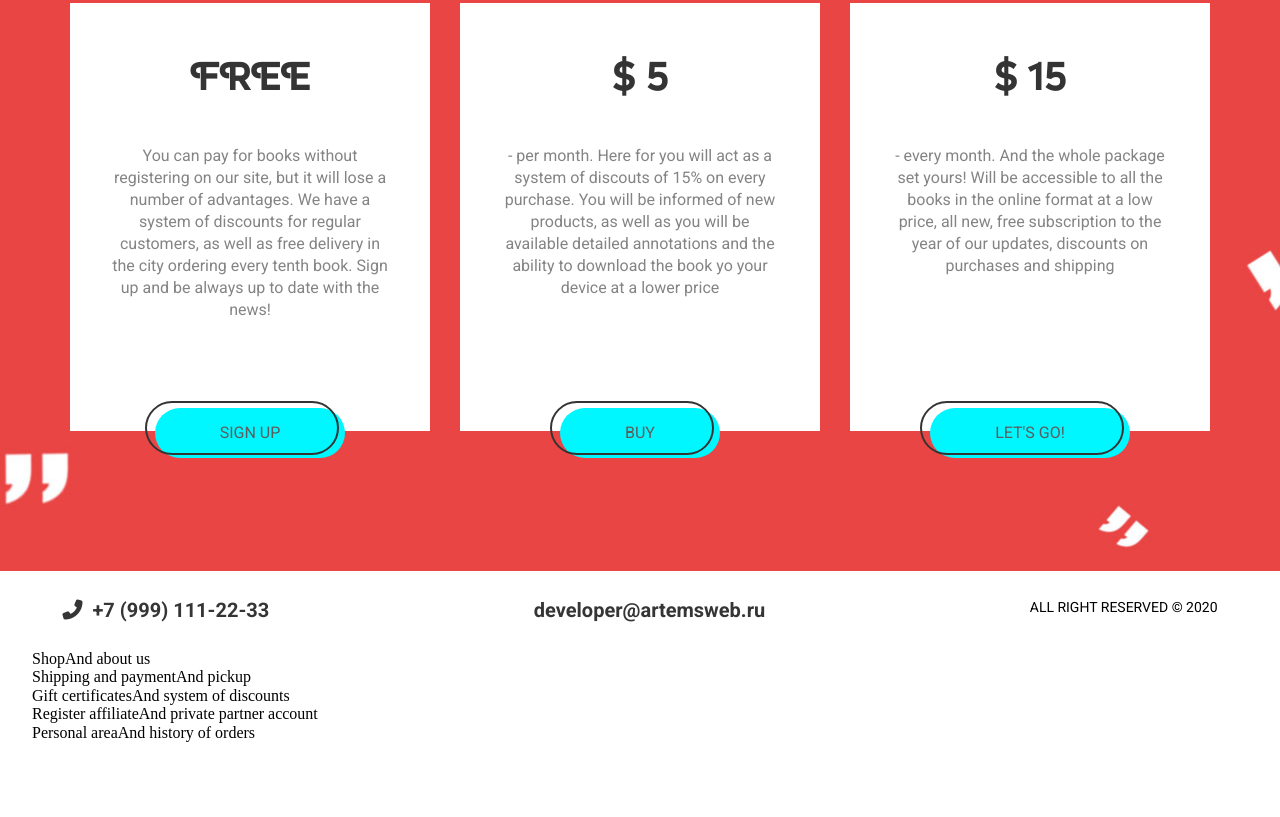
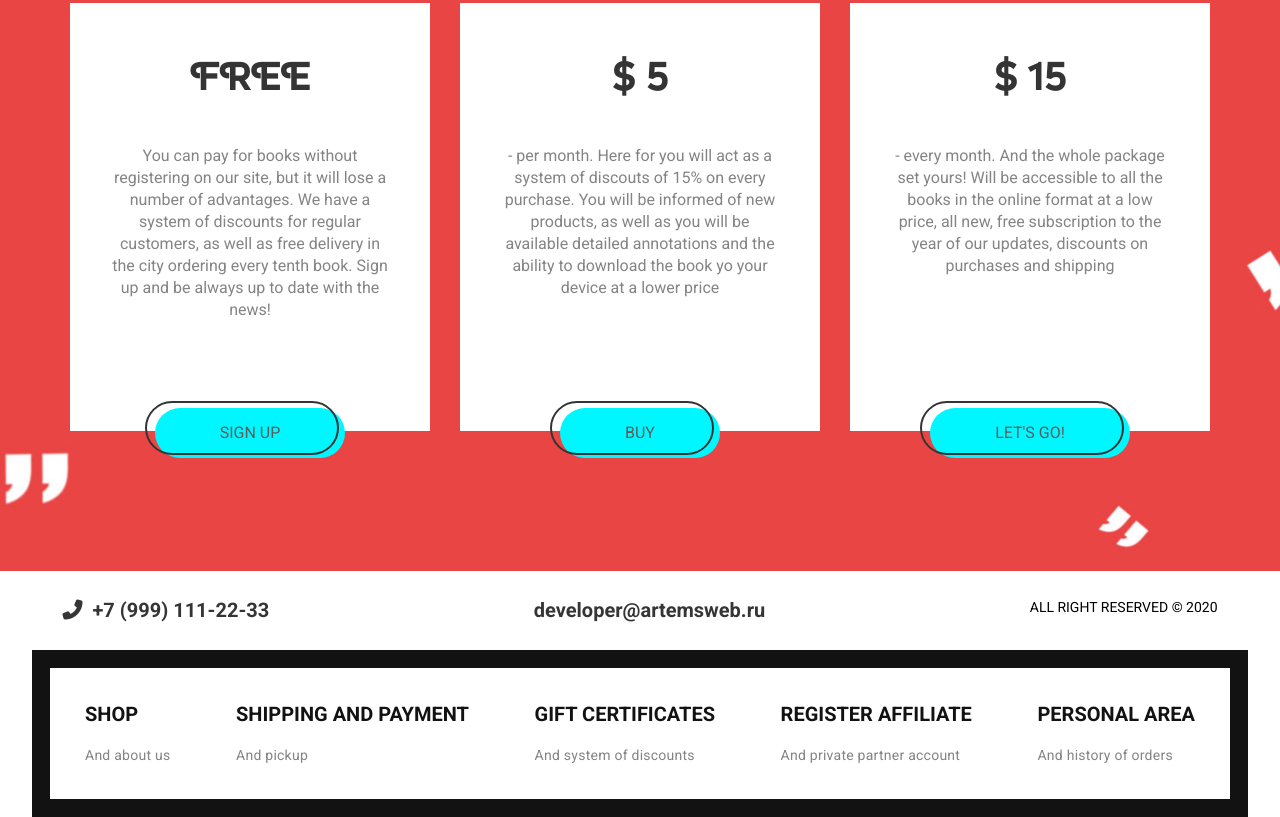
Before and after one commit to ArtemSweb/book.poski, a plain HTML site: page index.html in a window 1280 px wide. Shown: the part 3495-4312 px from the top of the page. Before the commit the page ends 4237 px from the top, so only its background shows below. Drawn offline with Linux system fonts and the light colour scheme.

Commit message:
feat: add footer style

```diff
--- a/index.html
+++ b/index.html
@@ -227,20 +227,25 @@
 			</div>
 			<!-- /.footer-connect -->
 			<div class="footer__about">
-				<div class="footer__about--item">
-					<a class="footer__about-shop">Shop</a><a class="footer__about-shop--light">And about us</a>
+				<div class="footer__about-item">
+					<a href="#" class="footer__about-title">Shop</a>
+					<a href="#" class="footer__about-subtitle">And about us</a>
 				</div>
-				<div class="footer__about--item">
-					<a class="footer__about-shop">Shipping and payment</a><a class="footer__about-shop--light">And pickup</a>
+				<div class="footer__about-item">
+					<a href="#" class="footer__about-title">Shipping and payment</a>
+					<a href="#" class="footer__about-subtitle">And pickup</a>
 				</div>
-				<div class="footer__about--item">
-					<a class="footer__about-shop">Gift certificates</a><a class="footer__about-shop--light">And system of discounts</a>
+				<div class="footer__about-item">
+					<a href="#" class="footer__about-title">Gift certificates</a>
+					<a href="#" class="footer__about-subtitle">And system of discounts</a>
 				</div>
-				<div class="footer__about--item">
-					<a class="footer__about-shop">Register affiliate</a><a class="footer__about-shop--light">And private partner account</a>
+				<div class="footer__about-item">
+					<a href="#" class="footer__about-title">Register affiliate</a>
+					<a href="#" class="footer__about-subtitle">And private partner account</a>
 				</div>
-				<div class="footer__about--item">
-					<a class="footer__about-shop">Personal area</a><a class="footer__about-shop--light">And history of orders</a>
+				<div class="footer__about-item">
+					<a href="#" class="footer__about-title">Personal area</a>
+					<a href="#" class="footer__about-subtitle">And history of orders</a>
 				</div>
 			</div>
 			<!-- /.footer__about -->
--- a/sass/templates/_footer.sass
+++ b/sass/templates/_footer.sass
@@ -18,6 +18,28 @@
 			text-transform: uppercase
 			font-family: $main-ff
 			font-size: 14px
+	&__about
+		padding: 35px
+		display: flex
+		justify-content: space-between
+		border: 18px solid $dark
+		font-family: $main-ff
+		&-title
+			margin-bottom: 20px
+			display: block
+			font-size: 20px
+			font-weight: 700
+			text-transform: uppercase
+			text-decoration: none
+			color: #121212
+		&-subtitle
+			font-size: 14px
+			font-weight: 400
+			text-decoration: none
+			color: #848484
+			letter-spacing: .25px
+
+
 
 
 .fa-phone-alt
```
Also changed, not shown: css/style.css.
